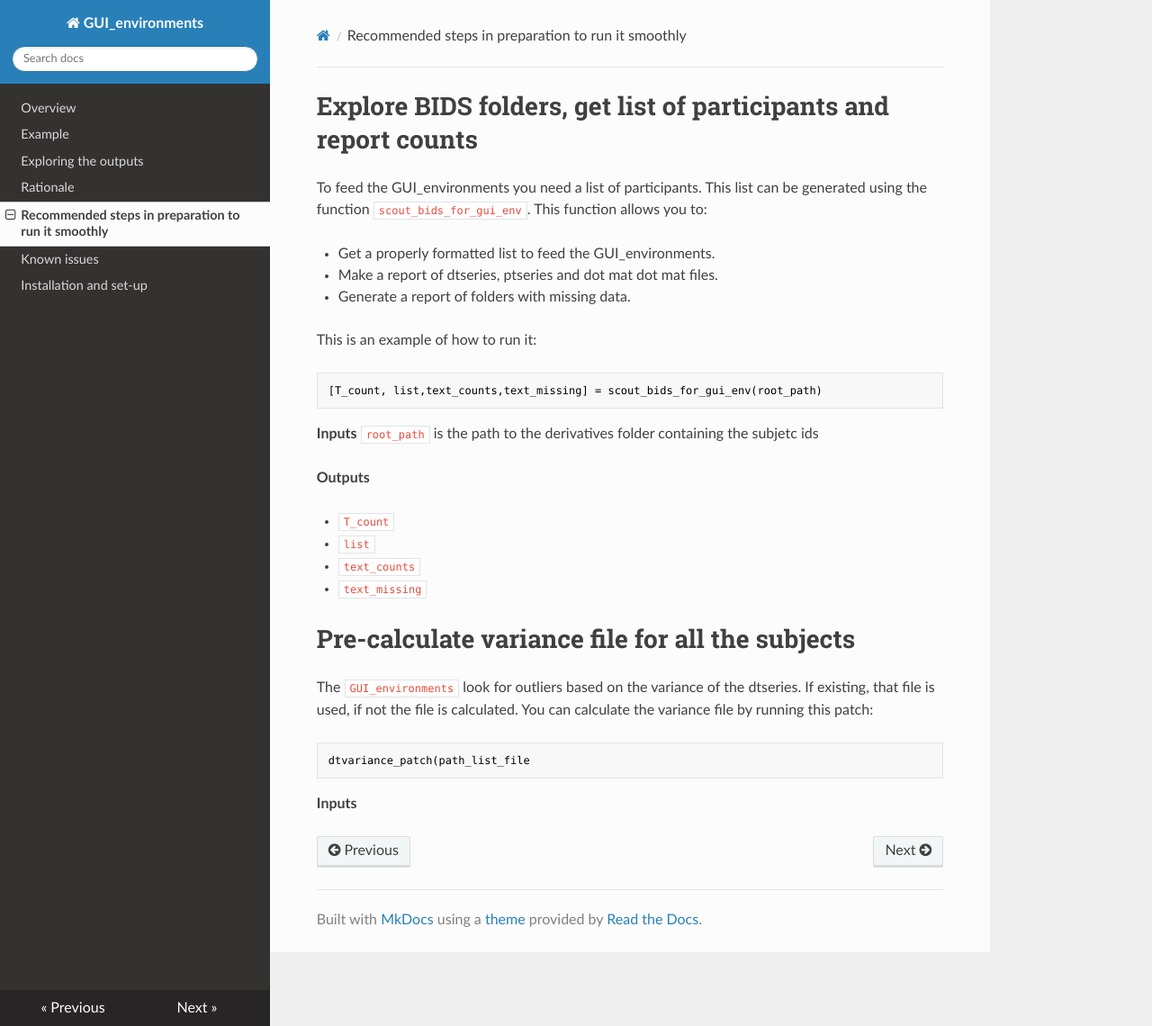
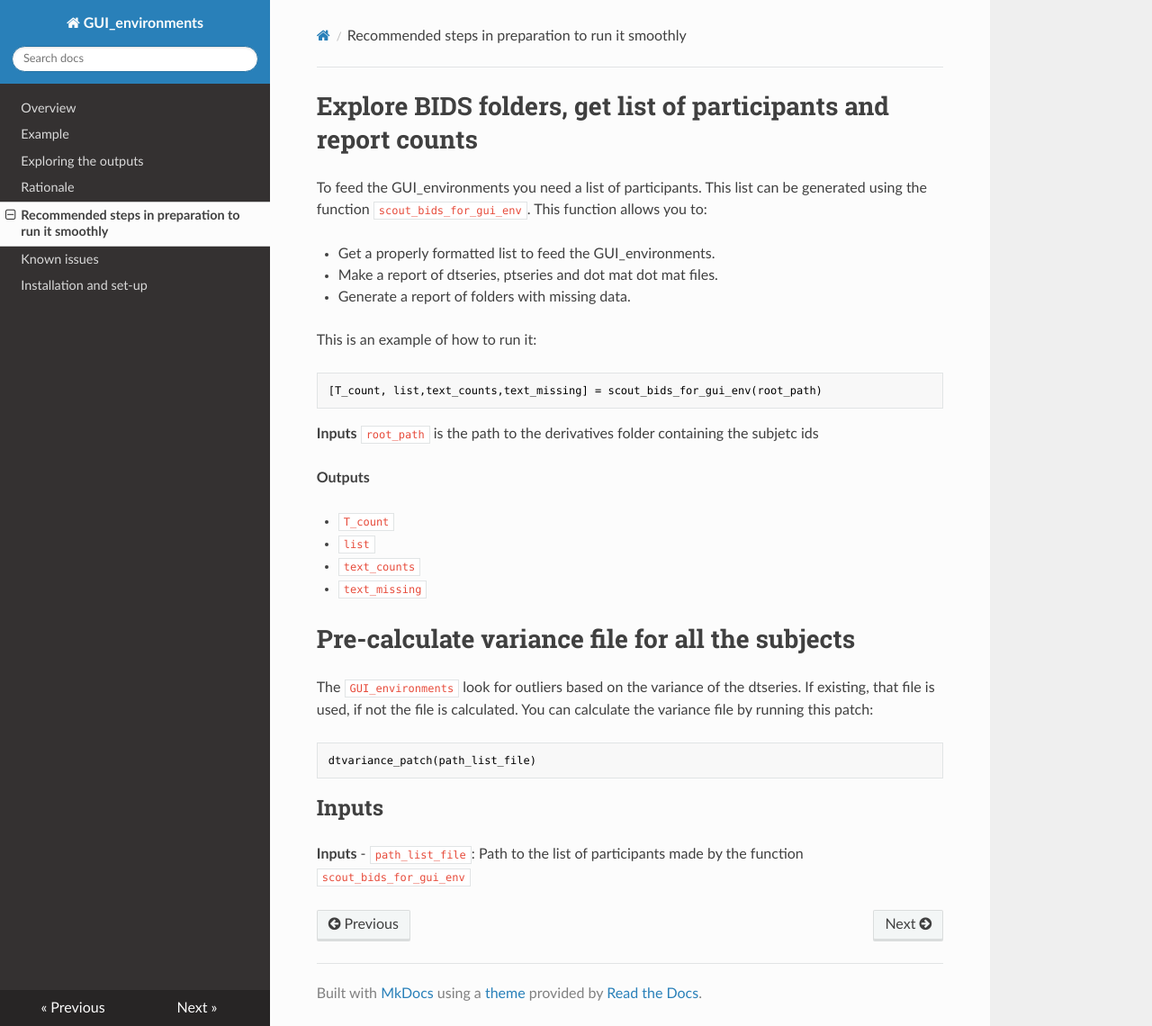
Before and after one commit to omiranda/GUI_environments_documentation, an MkDocs documentation site: the page built from docs/prep.md, in a window 1280 px wide and 1140 px high. Shown: the whole window at 90% size. Built offline with MkDocs 1.6.1, drawn with Linux system fonts in a browser that asks for light colours; nearby versions of some CDN libraries; old or Windows-style settings are respelled for this version of MkDocs.

Commit message:
Update prep.md

````diff
--- a/docs/prep.md
+++ b/docs/prep.md
@@ -27,7 +27,8 @@ This is an example of how to run it:
 The `GUI_environments` look for outliers based on the variance of the dtseries. If existing, that file is used, if not the file is calculated. You can calculate the variance file by running this patch:
 
 ```matlab
-dtvariance_patch(path_list_file
+dtvariance_patch(path_list_file)
 ```
-
+## Inputs
 **Inputs**
+- `path_list_file`: Path to the list of participants made by the function `scout_bids_for_gui_env`
````
